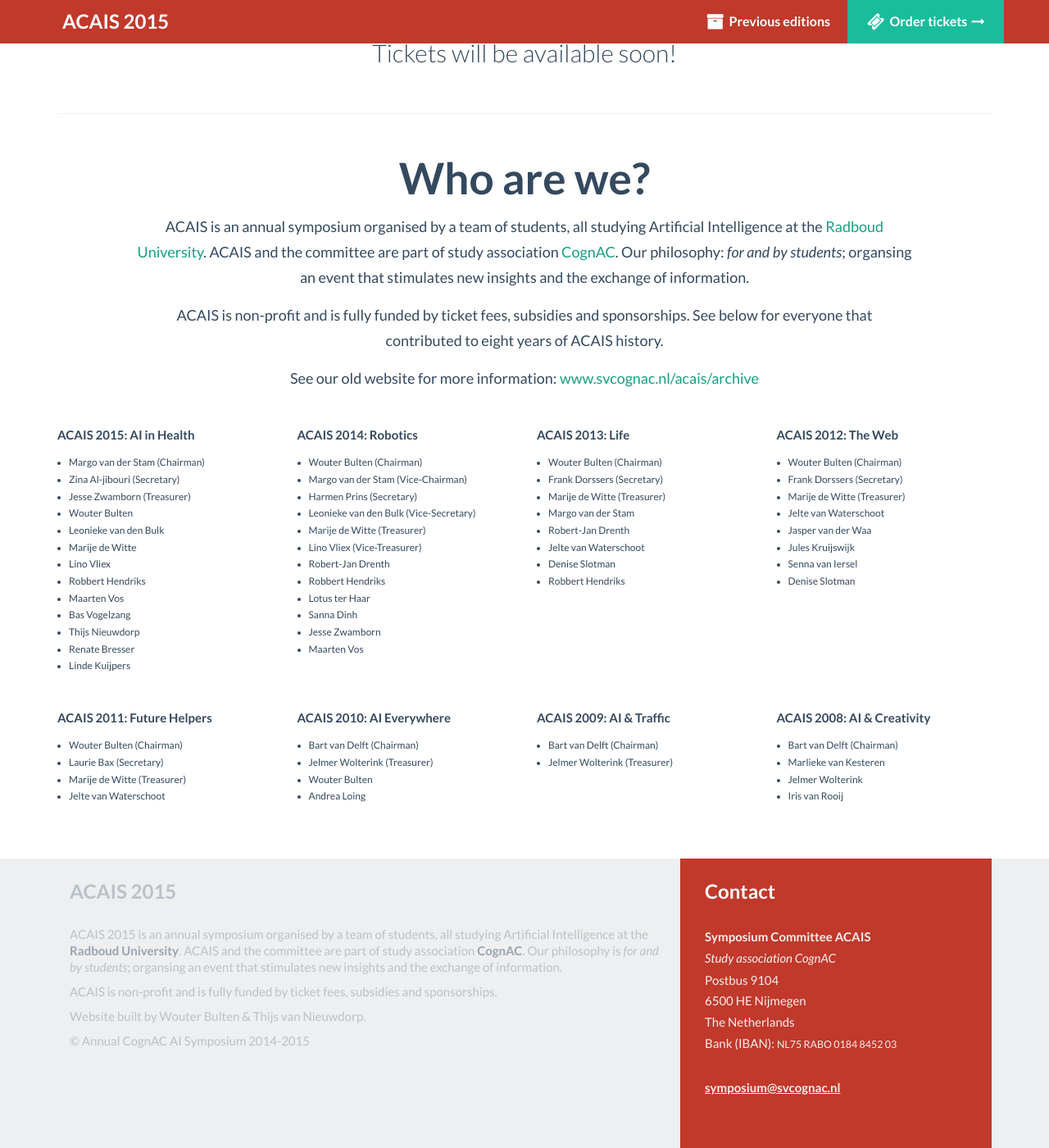
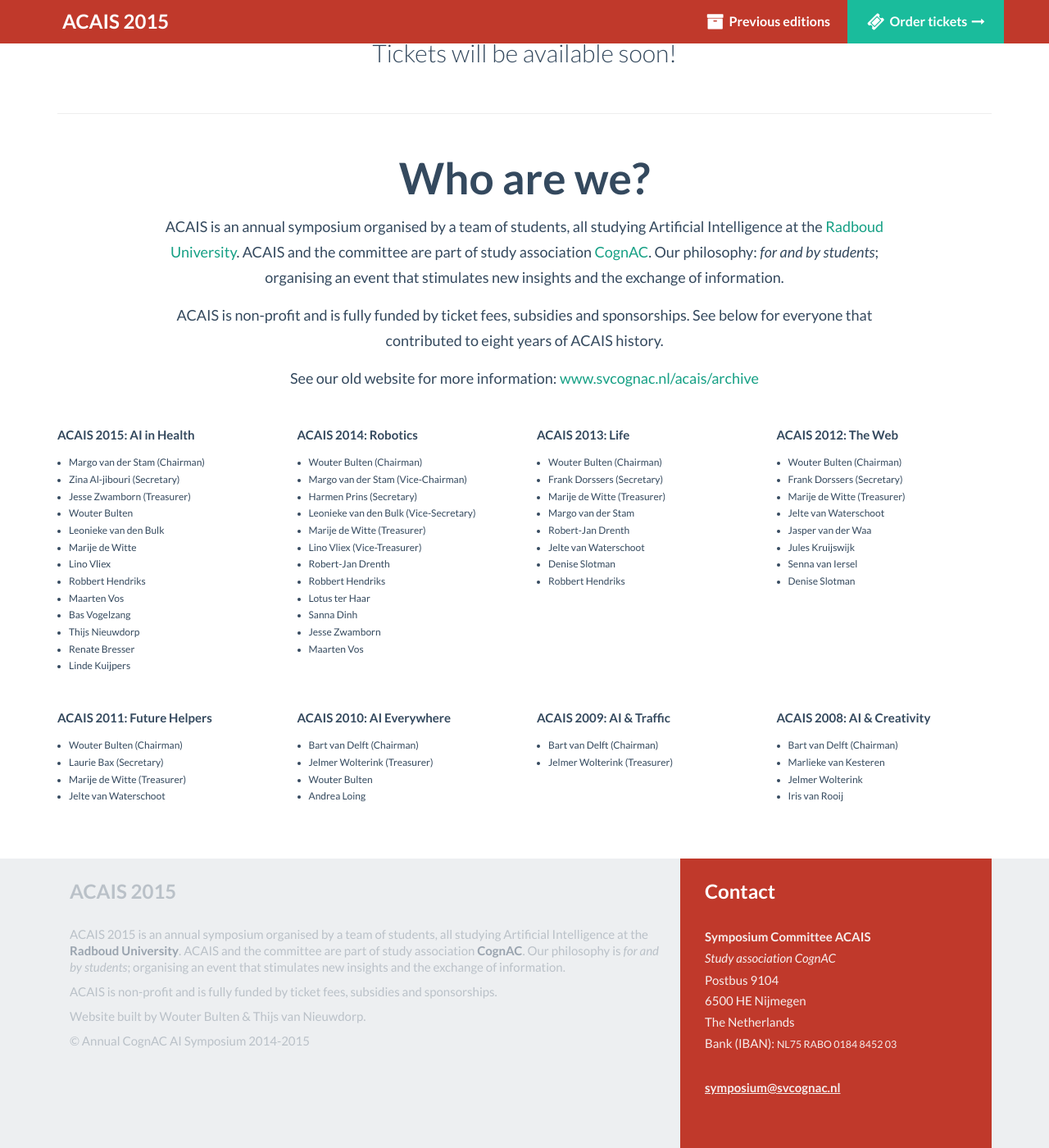
Before and after one commit to wouterbulten/acais-website, a Jekyll site: the page built from index.html, in a window 1280 px wide and 1400 px high, scrolled down 1031 px. Shown: the whole window at 82% size. Built offline with Jekyll 4.4.1, drawn with Linux system fonts in a browser that asks for light colours; nearby versions of some CDN libraries.

Commit message:
Small typo

```diff
--- a/_includes/footer.html
+++ b/_includes/footer.html
@@ -3,7 +3,7 @@
 		<div class="col-md-8">
 			<h3 class="footer-title">ACAIS 2015</h3>
 
-			<p>ACAIS 2015 is an annual symposium organised by a team of students, all studying Artificial Intelligence at the <a href="http://www.ru.nl">Radboud University</a>. ACAIS and the committee are part of study association <a href="http://www.svcognac.nl">CognAC</a>. Our philosophy is <em>for and by students</em>; organsing an event that stimulates new insights and the exchange of information.</p>
+			<p>ACAIS 2015 is an annual symposium organised by a team of students, all studying Artificial Intelligence at the <a href="http://www.ru.nl">Radboud University</a>. ACAIS and the committee are part of study association <a href="http://www.svcognac.nl">CognAC</a>. Our philosophy is <em>for and by students</em>; organising an event that stimulates new insights and the exchange of information.</p>
 			<p>ACAIS is non-profit and is fully funded by ticket fees, subsidies and sponsorships.</p>
 			<p>Website built by Wouter Bulten &amp; Thijs van Nieuwdorp.</p>
 			<p>&copy; Annual CognAC AI Symposium 2014-2015</p>
--- a/index.html
+++ b/index.html
@@ -128,7 +128,7 @@
 		<div class="col-md-10 col-md-offset-1 text-center">
 			<h2 id="who-are-we">Who are we?</h2>
 
-			<p>ACAIS is an annual symposium organised by a team of students, all studying Artificial Intelligence at the <a href="http://www.ru.nl">Radboud University</a>. ACAIS and the committee are part of study association <a href="http://www.svcognac.nl">CognAC</a>. Our philosophy: <em>for and by students</em>; organsing an event that stimulates new insights and the exchange of information.</p>
+			<p>ACAIS is an annual symposium organised by a team of students, all studying Artificial Intelligence at the <a href="http://www.ru.nl">Radboud University</a>. ACAIS and the committee are part of study association <a href="http://www.svcognac.nl">CognAC</a>. Our philosophy: <em>for and by students</em>; organising an event that stimulates new insights and the exchange of information.</p>
 
 <p>ACAIS is non-profit and is fully funded by ticket fees, subsidies and sponsorships. See below for everyone that contributed to eight years of ACAIS history.</p>
 
```
